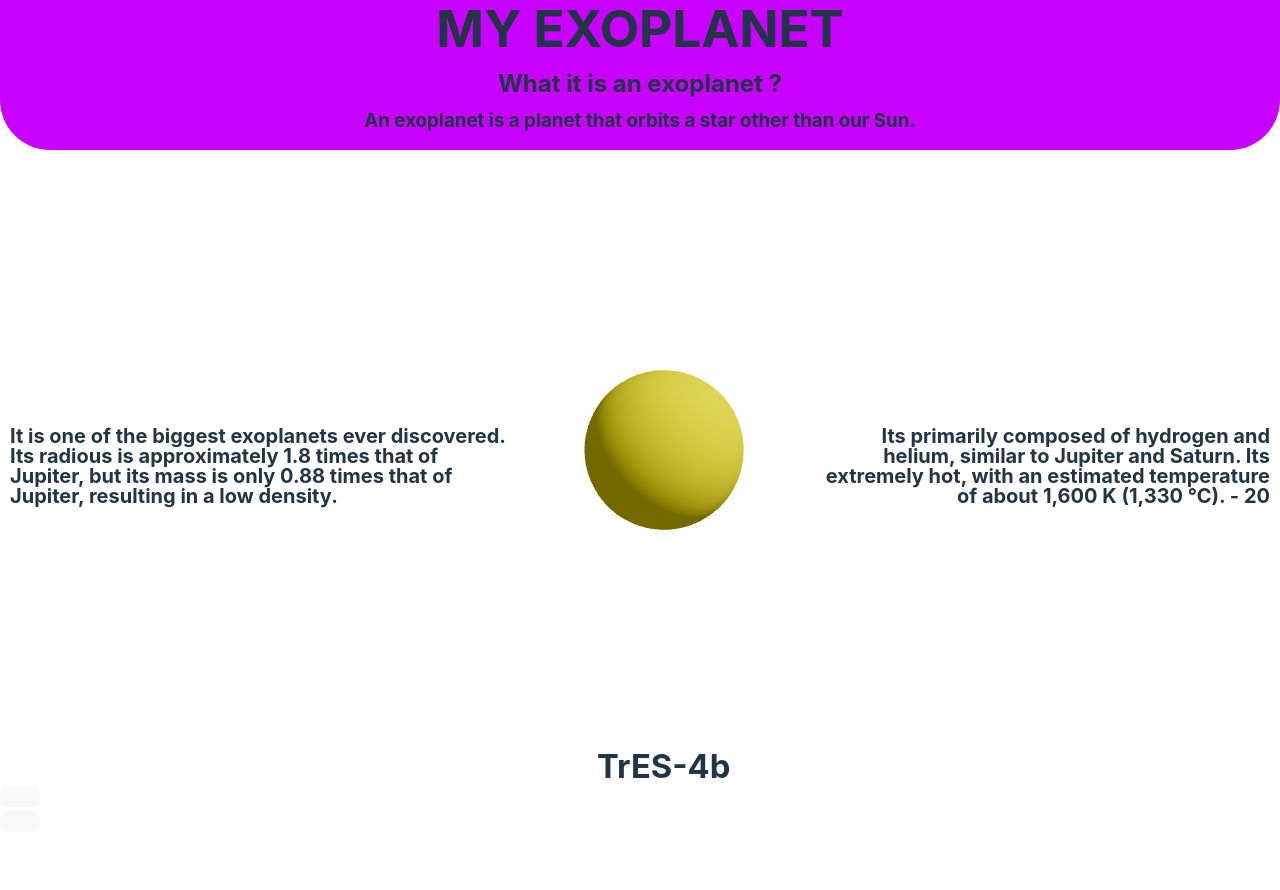
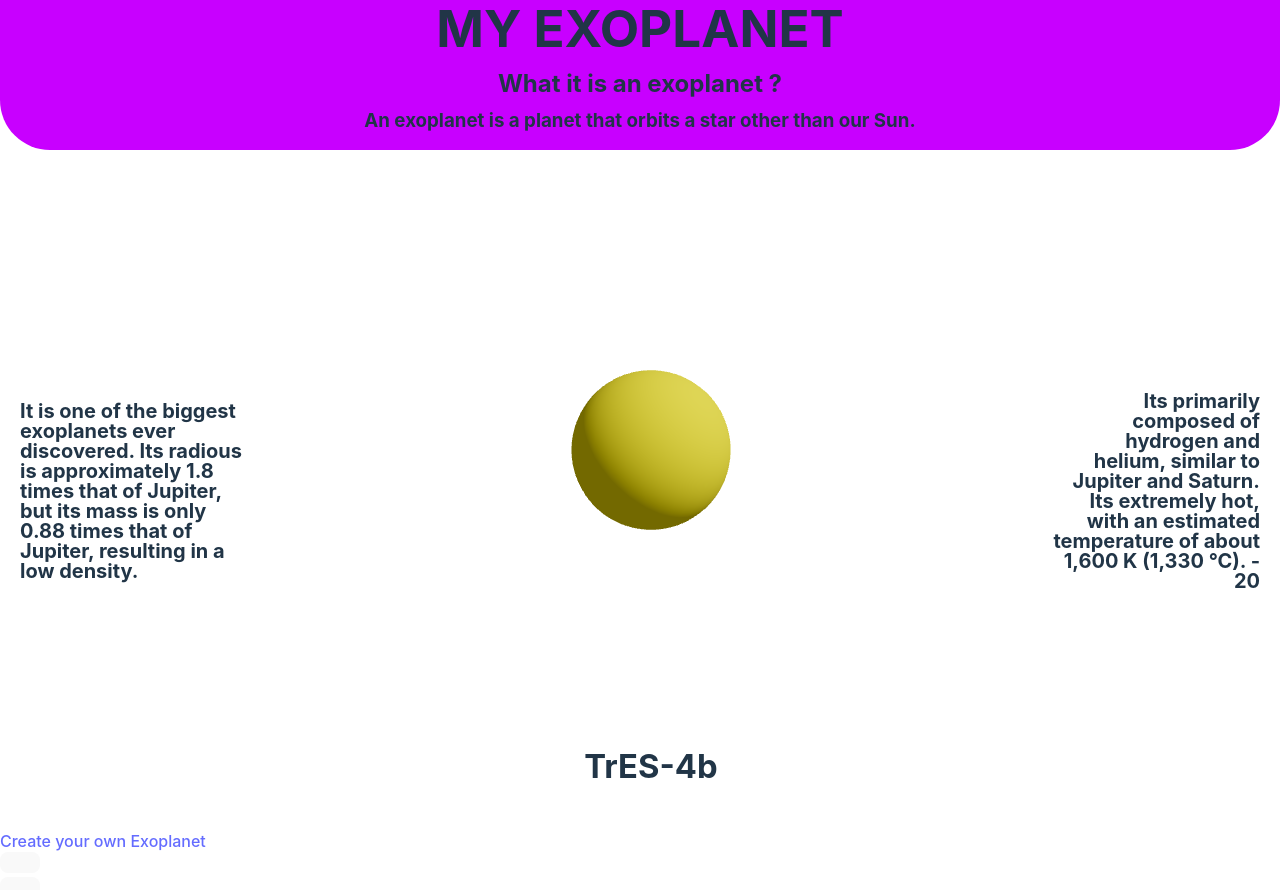
Before and after one commit to Lucas-Cunhaa/Nasa-Space-App-Challenge-2024, a React (Vite) app in the folder my-vue-app/: page / in a window 1280 px wide. Shown: the top 890 px of the page. Before the commit the page ends 832 px from the top, so only its background shows below. Built offline with nearby package versions, Linux system fonts and the light colour scheme.

Commit message:
feat: added the router for other pages

```diff
--- /dev/null
+++ b/my-vue-app/src/components/NavBar.jsx
@@ -0,0 +1,11 @@
+import { Link } from "react-router-dom"
+import React from 'react'
+
+const NavBar= ( { children, link }    ) => {
+    return (
+        <nav>
+            <Link to={link}>{children}</Link>
+        </nav>
+    )
+}
+export default NavBar
--- a/my-vue-app/src/components/planet.jsx
+++ b/my-vue-app/src/components/planet.jsx
@@ -7,13 +7,13 @@ const RotatingSphere = () => {
 
   useFrame(() => {
     if (meshRef.current) {
-      meshRef.current.rotation.y += 0.01; // Rotação contínua
+      meshRef.current.rotation.y += 0.01;
     }
   });
 
   return (
     <mesh ref={meshRef}>
-      <sphereGeometry args={[1, 32, 32]} /> {/* Raio 1, 32 subdivisões */}
+      <sphereGeometry args={[1, 32, 32]} /> {}
       <meshStandardMaterial color="#FDEB08" />
     </mesh>
   );
@@ -21,9 +21,9 @@ const RotatingSphere = () => {
 
 const Planet = () => {
   return (
-    <Canvas style={{ height: '600px', width: '100%' }}>
-      <ambientLight intensity={0.5} /> {/* Luz ambiente */}
-      <pointLight position={[10, 10, 10]} intensity={555} /> {/* Luz pontual */}
+    <Canvas style={{ height: '600px', width: '800px', display: 'flex' }}>
+      <ambientLight intensity={0.5} /> {}
+      <pointLight position={[10, 10, 10]} intensity={555} /> {}
       <RotatingSphere />
       <OrbitControls />
     </Canvas>
--- a/my-vue-app/src/css/home.css
+++ b/my-vue-app/src/css/home.css
@@ -19,11 +19,11 @@
 }
 .left{
     text-align: left;
-    margin-left: 10px;
+    margin-left: 20px;
 }
 .right{
     text-align: right;
-    margin-right: 10px;
+    margin-right: 20px;
 }
 
 .planet{
@@ -31,3 +31,6 @@
     text-align: center;
     font-size: 28px;
 }
+.planet-name{
+    margin-bottom: 50px;
+}
--- a/my-vue-app/src/main.jsx
+++ b/my-vue-app/src/main.jsx
@@ -1,20 +1,23 @@
-import { StrictMode } from 'react'
-import { createRoot } from 'react-dom/client'
-import App from './App.jsx'
-import ReactDOM from 'react-dom/client'
-import './index.css'
-import HomePage from './pages/home/homePage.jsx'
-import { createBrowserRouter, RouterProvider } from 'react-router-dom'
+import { StrictMode } from 'react';
+import { createRoot } from 'react-dom/client';
+import { createBrowserRouter, RouterProvider } from 'react-router-dom';
+import './index.css';
+import HomePage from './pages/home/homePage.jsx';
+import CreatePlanet from './pages/create/createPlanet.jsx';
 
 const router = createBrowserRouter([
   {
     path: "/",
     element: <HomePage />,
+  },
+  {
+    path: "createPlanet",
+    element: <CreatePlanet />,
+  }
+]);
 
-  }
-])
 createRoot(document.getElementById('root')).render(
   <StrictMode>
-    <App />
-  </StrictMode>,
-)
+    <RouterProvider router={router} />
+  </StrictMode>
+);
--- a/my-vue-app/src/pages/create/createPlanet.jsx
+++ b/my-vue-app/src/pages/create/createPlanet.jsx
@@ -0,0 +1,31 @@
+const CreatePlanet = () => {
+    return (
+        <>
+            <div className="top">
+                <h1 className="home-title" >MY EXOPLANET</h1><br></br>
+                <h2 className="home-subtitle"> What it is an exoplanet ?</h2><br></br>
+                <h3 className="home-subtitle"> An exoplanet is a planet that orbits a star other than our Sun.</h3>
+            </div>
+            <div className="home-content">
+                <div className="planet-infos">
+                    <h2 className="about left">It is one of the biggest exoplanets ever discovered. Its radious is approximately 1.8 times that of Jupiter, but its  mass is only 0.88 times that of Jupiter, resulting in a low density.</h2>
+                    <div className="planet">
+                        <h3 className="planet-name">TrES-4b</h3>
+                    </div>
+                    <h2  className="about right">Its primarily composed of hydrogen and helium, similar to Jupiter and Saturn.
+                    Its extremely hot, with an estimated temperature of about 1,600 K (1,330 °C). - 20</h2>
+                </div>
+                <div className="create-planet">
+                    <button className="create-button">
+                        <NavBar link="/createPlanet">Create your own Exoplanet</NavBar>
+                    </button>
+                </div>
+                <div className="discovery-more">
+                <button className="discovery-button"></button>
+                </div>
+            </div>
+        </>
+    )
+}
+
+export default CreatePlanet
--- a/my-vue-app/src/pages/home/homePage.jsx
+++ b/my-vue-app/src/pages/home/homePage.jsx
@@ -1,4 +1,5 @@
 import Planet from "../../components/planet"
+import NavBar from "../../components/NavBar"
 import "../../css/home.css"
 const HomePage = () => {
     return (
@@ -19,7 +20,10 @@ const HomePage = () => {
                     Its extremely hot, with an estimated temperature of about 1,600 K (1,330 °C). - 20</h2>
                 </div>
                 <div className="create-planet">
-                    <button className="create-button"></button>
+                <NavBar link="/createPlanet">Create your own Exoplanet</NavBar>
+                    <button className="create-button">
+
+                    </button>
                 </div>
                 <div className="discovery-more">
                 <button className="discovery-button"></button>
```
